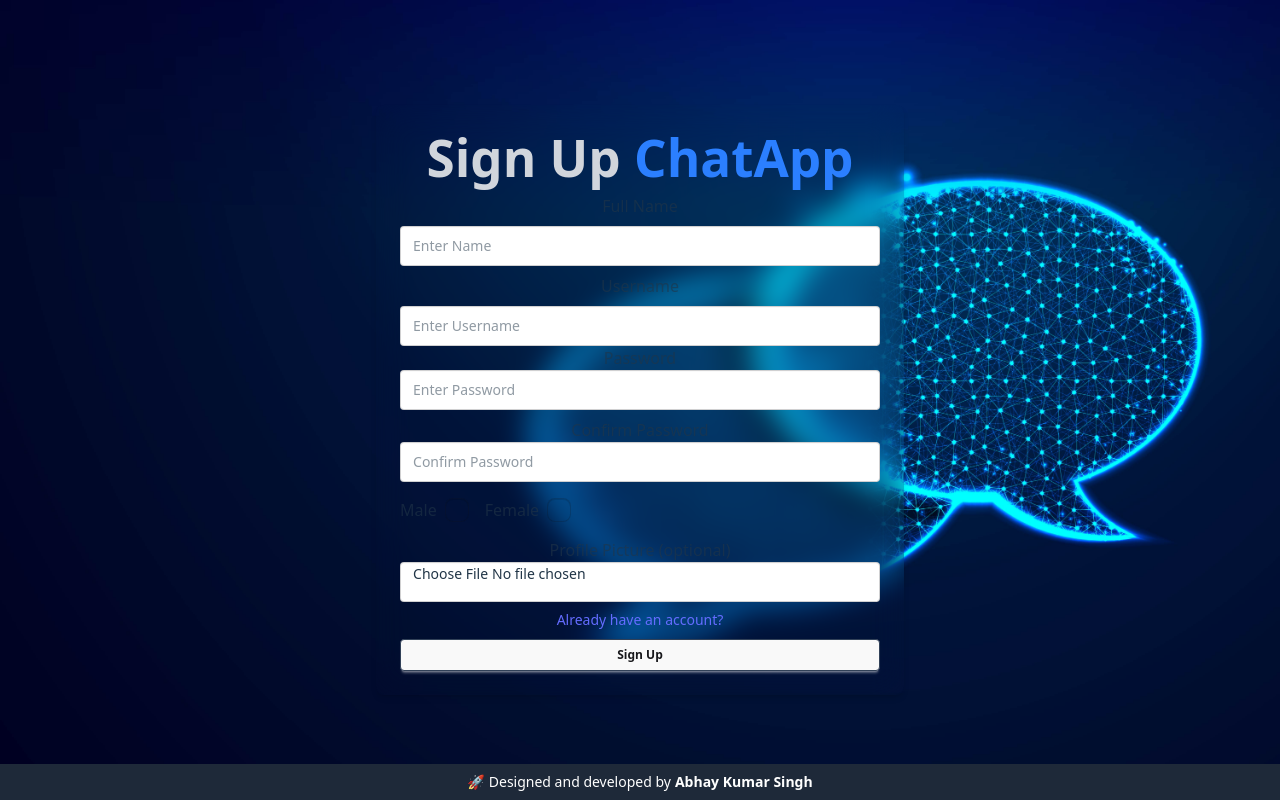
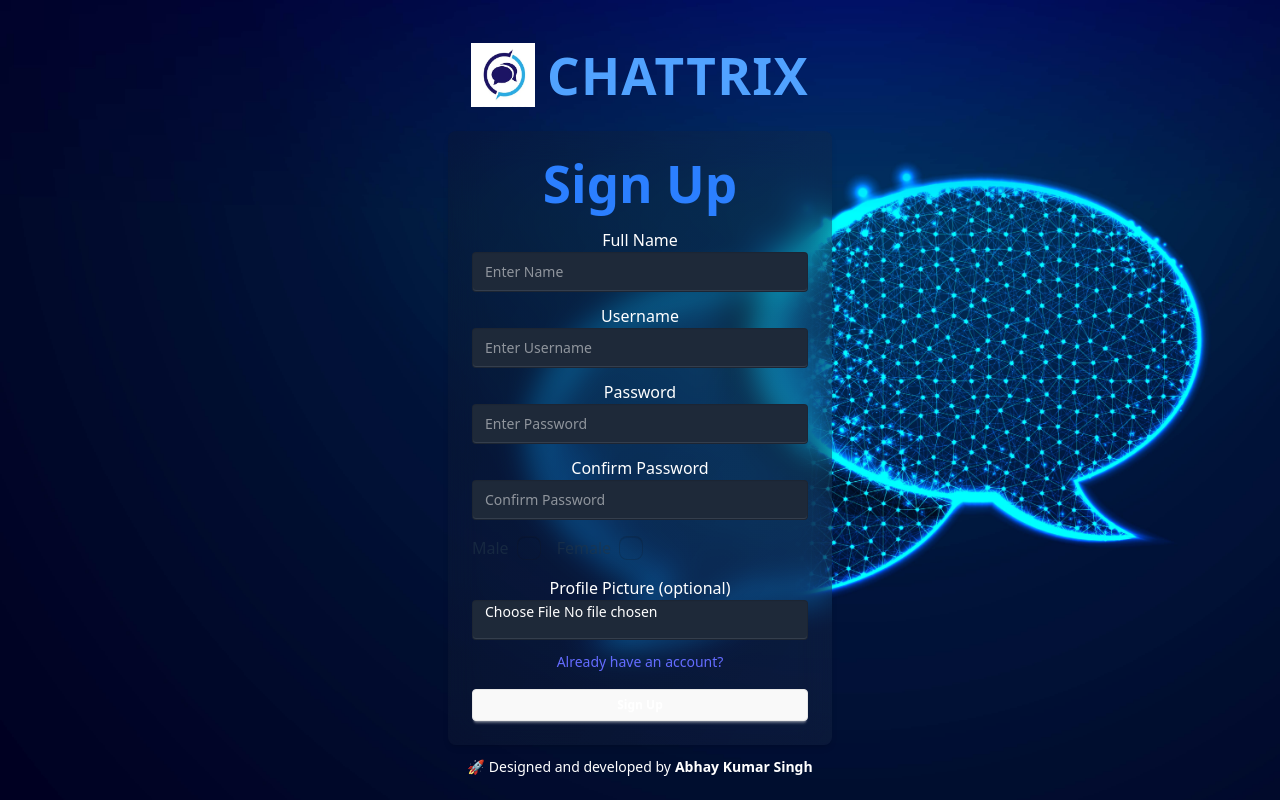
Before and after one commit to AbhaySingh-33/chatApplication, a React (Vite) app in the folder frontend/: page /signup in a window 1280 px wide. Built offline with nearby package versions, Linux system fonts and the light colour scheme.

Commit message:
logo added

```diff
--- a/frontend/src/App.jsx
+++ b/frontend/src/App.jsx
@@ -9,18 +9,39 @@
 function App() {
 	const { authUser } = useAuthContext();
 	return (
-		<div className='p-4 container w-full h-full bg-cover bg-center flex items-center justify-center'>
-			<Routes>
-				<Route path='/' element={authUser ? <Home /> : <Navigate to={"/login"} />} />
-				<Route path='/login' element={authUser ? <Navigate to='/' /> : <Login />} />
-				<Route path='/signup' element={authUser ? <Navigate to='/' /> : <SignUp />} />
-			</Routes>
-			<div className="fixed bottom-0 w-full bg-gray-800 text-white text-center py-2 shadow-lg">
-  				<p className="text-sm flex justify-center items-center gap-1">
-  				  <span>🚀</span> Designed and developed by <span className="font-semibold">Abhay Kumar Singh</span>
-  				</p>
+		<div className="relative min-h-screen w-full bg-cover bg-center flex flex-col items-center justify-start p-4">
+
+			{/* Dark Overlay */}
+			<div className="absolute inset-0  bg-opacity-60 z-0"></div>
+
+			{/* Header */}
+			<div className="relative z-10 mt-8 mb-6 px-4 flex flex-col sm:flex-row items-center justify-center gap-3 text-center">
+				<img
+					src="/logo.png"
+					alt="Chat Application Logo"
+					className="h-12 w-12 sm:h-14 sm:w-14 md:h-16 md:w-16"
+				/>
+				<h1 className="text-2xl sm:text-4xl md:text-5xl font-extrabold tracking-wide text-blue-400">
+					CHATTRIX
+				</h1>
 			</div>
 
+			{/* Routes */}
+			<div className="relative z-10 w-full max-w-md sm:max-w-2xl flex-grow">
+				<Routes>
+					<Route path="/" element={authUser ? <Home /> : <Navigate to="/login" />} />
+					<Route path="/login" element={authUser ? <Navigate to="/" /> : <Login />} />
+					<Route path="/signup" element={authUser ? <Navigate to="/" /> : <SignUp />} />
+				</Routes>
+			</div>
+
+			{/* Footer */}
+			<div className="relative z-10 w-full mt-auto text-center py-3 text-white text-sm">
+				<p className="flex flex-wrap justify-center items-center gap-1 px-2">
+					<span>🚀</span> Designed and developed by{" "}
+					<span className="font-semibold">Abhay Kumar Singh</span>
+				</p>
+			</div>
 
 			<Toaster />
 		</div>
--- a/frontend/src/components/messages/Message.jsx
+++ b/frontend/src/components/messages/Message.jsx
@@ -72,17 +72,17 @@
 	};
 
     return (
-        <div className={`chat ${chatClassName}`} onContextMenu={handleContextMenu}>
+        <div className={`chat ${chatClassName}`} onContextMenu={handleContextMenu} >
             <div className="chat-image avatar">
                 <div className="w-10 rounded-full">
                     <img alt="User avatar" src={profilePic} />
                 </div>
             </div>
 
-            <div className="relative flex flex-col">
+            <div className="relative flex flex-col mt-6">
                 {/* ✅ Display Reply if exists */}
                 {message.replyTo && (
-                    <div className="reply-box bg-blue-950 p-2 rounded-md text-gray-200">
+                    <div className="reply-box bg-blue-950 p-2  rounded-md text-gray-200">
                         <p className="text-xs ">Replying to:  {message.replyTo.text}</p>
                     </div>
                 )}
--- a/frontend/src/components/messages/MessageInput.jsx
+++ b/frontend/src/components/messages/MessageInput.jsx
@@ -95,11 +95,12 @@
                     </button>
 
                     {/* Text Input */}
-                    <input
+                    <textarea
                         type="text"
-                        className="border text-sm rounded-lg block w-full p-2.5 pl-10 pr-20 bg-gray-700 border-gray-600 text-white"
+                        className="border text-sm rounded-lg block w-full p-2.5 pl-10 pr-20 bg-gray-700 border-gray-600 text-white resize-none focus:outline-none"
                         placeholder="Type a message..."
                         value={message}
+                        rows={2}
                         onKeyDown={handleKeyDown} // Start typing
                         onKeyUp={handleKeyUp}
                         onClick={() => showEmojiPicker && setShowEmojiPicker(false)}
--- a/frontend/src/pages/login/Login.jsx
+++ b/frontend/src/pages/login/Login.jsx
@@ -14,51 +14,61 @@
 	};
 
 	return (
-		<div className='flex flex-col items-center justify-center min-w-96 mx-auto'>
-			<div className='w-full p-6 rounded-lg shadow-md  bg-clip-padding backdrop-filter backdrop-blur-lg bg-opacity-0'>
-				<h1 className='text-3xl font-semibold text-center text-gray-300'>
+		<div className="flex justify-center items-center mt-8 px-4">
+			<div className="w-full max-w-sm p-6 rounded-lg shadow-md bg-clip-padding backdrop-filter backdrop-blur-lg bg-opacity-10 bg-gradient-to-br from-slate-900/30 to-slate-700/20">
+				<h1 className="text-3xl font-semibold text-center text-blue-500 mb-6">
 					Login
-					<span className='text-blue-500'> ChatApp</span>
 				</h1>
 
 				<form onSubmit={handleSubmit}>
-					<div>
-						<label className='label p-2'>
-							<span className='text-base label-text'>Username</span>
+					<div className="mb-4">
+						<label className="label">
+							<span className="text-base text-white">Username</span>
 						</label>
 						<input
-							type='text'
-							placeholder='Enter username'
-							className='w-full input input-bordered h-10'
+							type="text"
+							placeholder="Enter username"
+							className="w-full input input-bordered h-10 bg-gray-800 text-white"
 							value={username}
 							onChange={(e) => setUsername(e.target.value)}
 						/>
 					</div>
 
-					<div>
-						<label className='label'>
-							<span className='text-base label-text'>Password</span>
+					<div className="mb-4">
+						<label className="label">
+							<span className="text-base text-white">Password</span>
 						</label>
 						<input
-							type='password'
-							placeholder='Enter Password'
-							className='w-full input input-bordered h-10'
+							type="password"
+							placeholder="Enter Password"
+							className="w-full input input-bordered h-10 bg-gray-800 text-white"
 							value={password}
 							onChange={(e) => setPassword(e.target.value)}
 						/>
 					</div>
-					<Link to='/signup' className='text-sm  hover:underline hover:text-blue-600 mt-2 inline-block'>
-						{"Don't"} have an account?
+
+					<Link
+						to="/signup"
+						className="text-sm text-blue-400 hover:underline mt-1 inline-block"
+					>
+						Don't have an account?
 					</Link>
 
-					<div>
-						<button className='btn btn-block btn-sm mt-2' disabled={loading}>
-							{loading ? <span className='loading loading-spinner '></span> : "Login"}
-						</button>
-					</div>
+					<button
+						type="submit"
+						className="btn btn-block btn-sm mt-4 bg-blue-600 hover:bg-blue-700 text-white"
+						disabled={loading}
+					>
+						{loading ? (
+							<span className="loading loading-spinner" />
+						) : (
+							"Login"
+						)}
+					</button>
 				</form>
 			</div>
 		</div>
 	);
 };
+
 export default Login;
--- a/frontend/src/pages/signup/SignUp.jsx
+++ b/frontend/src/pages/signup/SignUp.jsx
@@ -10,7 +10,7 @@
 		password: "",
 		confirmPassword: "",
 		gender: "",
-		profilePic: null, // Added for profile picture
+		profilePic: null,
 	});
 
 	const { loading, signup } = useSignup();
@@ -26,108 +26,106 @@
 
 	const handleSubmit = async (e) => {
 		e.preventDefault();
-
-		console.log("Form submitted:", inputs);
-
-		// Pass the form inputs and the profilePic file
 		await signup({
 			fullName: inputs.fullName,
 			username: inputs.username,
 			password: inputs.password,
 			confirmPassword: inputs.confirmPassword,
 			gender: inputs.gender,
-			profilePic: inputs.profilePic, // Profile picture file
+			profilePic: inputs.profilePic,
 		});
 	};
 
-
 	return (
-		<div className="flex flex-col items-center justify-center  min-w-96 mx-auto">
-			<div className="w-full p-6 rounded-lg shadow-md bg-clip-padding backdrop-filter backdrop-blur-lg bg-opacity-0">
-				<h1 className="text-3xl font-semibold text-center text-gray-300">
-					Sign Up <span className="text-blue-500"> ChatApp</span>
+		<div className="flex justify-center items-center px-4">
+			<div className="w-full max-w-sm p-6 rounded-lg shadow-md bg-clip-padding backdrop-filter backdrop-blur-lg bg-opacity-10 bg-gradient-to-br from-slate-900/30 to-slate-700/20">
+				<h1 className="text-3xl font-semibold text-center text-blue-500 mb-4">
+					Sign Up
 				</h1>
 
 				<form onSubmit={handleSubmit}>
-					<div>
-						<label className="label p-2">
-							<span className="text-base label-text">Full Name</span>
+					<div className="mb-3">
+						<label className="label">
+							<span className="text-base text-white">Full Name</span>
 						</label>
 						<input
 							type="text"
 							placeholder="Enter Name"
-							className="w-full input input-bordered h-10"
+							className="w-full input input-bordered h-10 bg-gray-800 text-white"
 							value={inputs.fullName}
 							onChange={(e) => setInputs({ ...inputs, fullName: e.target.value })}
 						/>
 					</div>
 
-					<div>
-						<label className="label p-2 ">
-							<span className="text-base label-text">Username</span>
+					<div className="mb-3">
+						<label className="label">
+							<span className="text-base text-white">Username</span>
 						</label>
 						<input
 							type="text"
 							placeholder="Enter Username"
-							className="w-full input input-bordered h-10"
+							className="w-full input input-bordered h-10 bg-gray-800 text-white"
 							value={inputs.username}
 							onChange={(e) => setInputs({ ...inputs, username: e.target.value })}
 						/>
 					</div>
 
-					<div>
+					<div className="mb-3">
 						<label className="label">
-							<span className="text-base label-text">Password</span>
+							<span className="text-base text-white">Password</span>
 						</label>
 						<input
 							type="password"
 							placeholder="Enter Password"
-							className="w-full input input-bordered h-10"
+							className="w-full input input-bordered h-10 bg-gray-800 text-white"
 							value={inputs.password}
 							onChange={(e) => setInputs({ ...inputs, password: e.target.value })}
 						/>
 					</div>
 
-					<div className="mt-2">
+					<div className="mb-3">
 						<label className="label">
-							<span className="text-base label-text">Confirm Password</span>
+							<span className="text-base text-white">Confirm Password</span>
 						</label>
 						<input
 							type="password"
 							placeholder="Confirm Password"
-							className="w-full input input-bordered h-10"
+							className="w-full input input-bordered h-10 bg-gray-800 text-white"
 							value={inputs.confirmPassword}
 							onChange={(e) => setInputs({ ...inputs, confirmPassword: e.target.value })}
 						/>
 					</div>
 
-					<GenderCheckbox onCheckboxChange={handleCheckboxChange} selectedGender={inputs.gender} />
+					<GenderCheckbox
+						onCheckboxChange={handleCheckboxChange}
+						selectedGender={inputs.gender}
+					/>
 
 					<div className="mt-4">
 						<label className="label">
-							<span className="text-base label-text">Profile Picture (optional)</span>
+							<span className="text-base text-white">Profile Picture (optional)</span>
 						</label>
 						<input
 							type="file"
 							accept="image/*"
-							className="w-full input input-bordered h-10"
+							className="w-full input input-bordered h-10 bg-gray-800 text-white"
 							onChange={handleFileChange}
 						/>
 					</div>
 
 					<Link
 						to={"/login"}
-						className="text-sm hover:underline hover:text-blue-600 mt-2 inline-block"
-						href="#"
+						className="text-sm hover:underline text-blue-400 mt-3 inline-block"
 					>
 						Already have an account?
 					</Link>
 
-					<div>
-						<button className="btn btn-block btn-sm mt-2 border border-slate-700" disabled={loading}>
-							{loading ? <span className="loading loading-spinner"></span> : "Sign Up"}
-						</button>
-					</div>
+					<button
+						className="btn btn-block btn-sm mt-4 bg-blue-600 hover:bg-blue-700 text-white"
+						disabled={loading}
+					>
+						{loading ? <span className="loading loading-spinner"></span> : "Sign Up"}
+					</button>
 				</form>
 			</div>
 		</div>
```
Also changed, not shown: frontend/public/logo.png (added).
